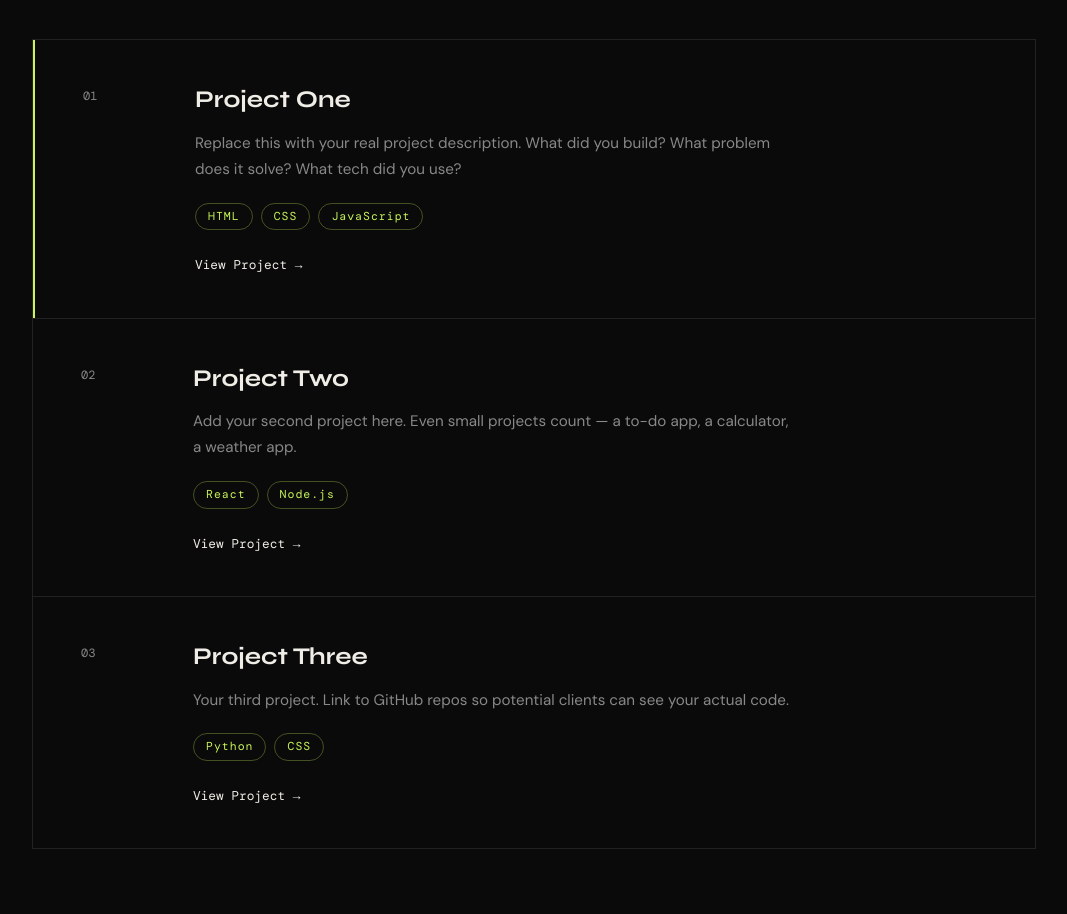
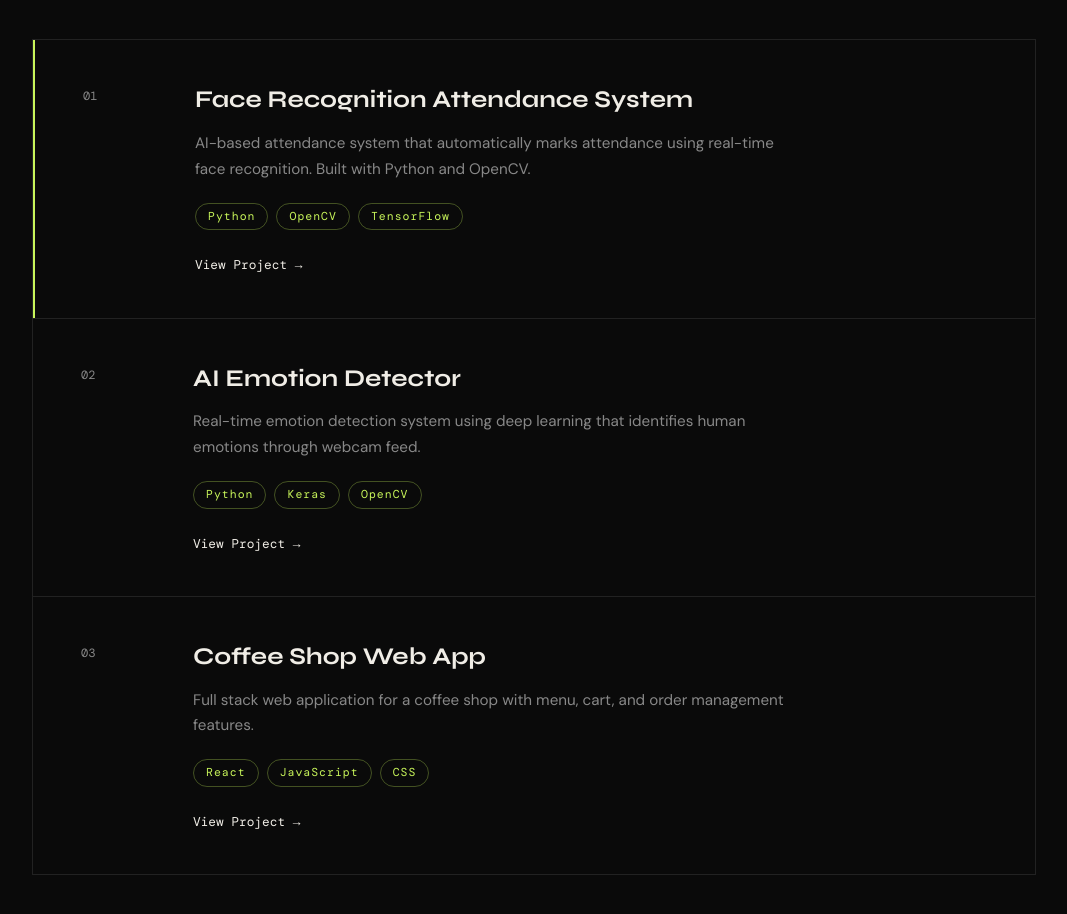
Before and after one commit to MuhammadAhmed414/portfolio-website, a plain HTML site: page index.html in a window 1280 px wide. Shown: the part 2600-3514 px from the top of the page, without its empty margins (106-1173 px from the left). Drawn offline with nearby package versions, Linux system fonts and the light colour scheme; a web font is replaced by a local one.

Commit message:
Add files via upload

```diff
--- a/index.html
+++ b/index.html
@@ -134,39 +134,43 @@
     <div class="section-label">03 / projects</div>
     <h2 class="section-title">Things I've<br/><em>built.</em></h2>
     <div class="projects-grid">
+
       <div class="project-card featured">
         <div class="project-num">01</div>
         <div class="project-info">
-            <h3>Project One</h3>
-            <p>Replace this with your real project description. What did you build? What problem does it solve? What tech did you use?</p>
+          <h3>Face Recognition Attendance System</h3>
+          <p>AI-based attendance system that automatically marks attendance using real-time face recognition. Built with Python and OpenCV.</p>
           <div class="project-tags">
-              <span>HTML</span><span>CSS</span><span>JavaScript</span>
+            <span>Python</span><span>OpenCV</span><span>TensorFlow</span>
           </div>
-            <a href="#" class="project-link">View Project →</a>
+          <a href="https://github.com/MuhammadAhmed414" class="project-link">View Project →</a>
         </div>
       </div>
+
       <div class="project-card">
         <div class="project-num">02</div>
         <div class="project-info">
-            <h3>Project Two</h3>
-            <p>Add your second project here. Even small projects count — a to-do app, a calculator, a weather app.</p>
+          <h3>AI Emotion Detector</h3>
+          <p>Real-time emotion detection system using deep learning that identifies human emotions through webcam feed.</p>
           <div class="project-tags">
-              <span>React</span><span>Node.js</span>
+            <span>Python</span><span>Keras</span><span>OpenCV</span>
           </div>
-            <a href="#" class="project-link">View Project →</a>
+          <a href="https://github.com/MuhammadAhmed414" class="project-link">View Project →</a>
         </div>
       </div>
+
       <div class="project-card">
         <div class="project-num">03</div>
         <div class="project-info">
-            <h3>Project Three</h3>
-            <p>Your third project. Link to GitHub repos so potential clients can see your actual code.</p>
+          <h3>Coffee Shop Web App</h3>
+          <p>Full stack web application for a coffee shop with menu, cart, and order management features.</p>
           <div class="project-tags">
-              <span>Python</span><span>CSS</span>
+            <span>React</span><span>JavaScript</span><span>CSS</span>
           </div>
-            <a href="#" class="project-link">View Project →</a>
+          <a href="https://github.com/MuhammadAhmed414" class="project-link">View Project →</a>
         </div>
       </div>
+
     </div>
   </div>
 </section>
```
Lines whose indentation alone changed are shown as unchanged.
